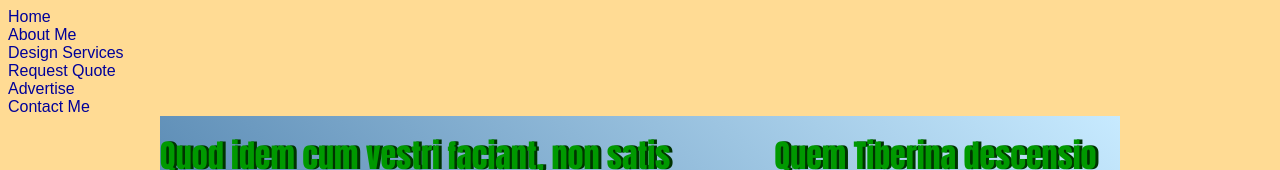
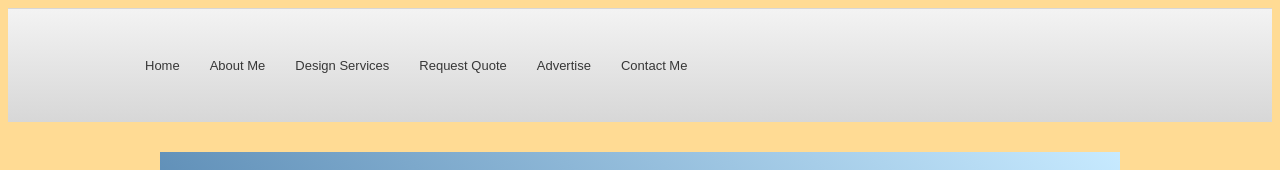
Before and after one commit to Khiyirbeg/myGitfolder, a plain HTML site: page index.html in a window 1280 px wide. Shown: the top 170 px of the page. Drawn offline with Linux system fonts and the light colour scheme.

Commit message:
Fifth commit: creating a menu for the future site and giving the appearance in styles

```diff
--- a/css/style.css
+++ b/css/style.css
@@ -65,3 +65,36 @@ a:hover {
     color: #00FF00;
     text-decoration: underline;
 }
+.menu-wrap {
+    width: 100%;
+    overflow: hidden;
+    background-image: -webkit-gradient(linear, top, bottom, color-stop(0, #f3f3f3), color-stop(1, #d7d7d7));
+    background-image: -o-linear-gradient(top, #f3f3f3, #d7d7d7);
+    background-image: -moz-linear-gradient(top, #f3f3f3, #d7d7d7);
+    background-image: -webkit-linear-gradient(top, #f3f3f3, #d7d7d7);
+    background-image: linear-gradient(to bottom, #f3f3f3, #d7d7d7);
+    border-top: 1px solid #D7D7D7;
+    margin-bottom: 30px;
+}
+.menu-main {
+    width: 990px;
+    margin: 0 auto;
+    overflow: hidden;
+}
+.menu {
+    float: left;
+}
+.menu__list {
+    overflow: hidden;
+}
+.menu__item {
+    float: left;
+}
+.menu__link {
+    display: inline-block;
+    font-size: 13px;
+    color: #373737;
+    line-height: 1;
+    margin: 0 30px 0 0;
+    padding: 50px 0;
+}
--- a/index.html
+++ b/index.html
@@ -10,7 +10,9 @@
 
 <body>
     <div class="header">
-       <div class="menu">
+       <div class="menu-wrap">
+         <div class="menu-main">
+            <div class="menu">
                <ul class="menu__list">
                   <li class="menu__item">
                      <a href="#" class="menu__link">Home</a>
@@ -34,7 +36,9 @@
                <!--/.menu__list-->
             </div>
             <!--/.menu-->
-    </div>
+         </div>
+         <!--/.menu-main-->
+      </div>
   <div class="wrapper">
     <div class="content">
       <h1>Quod idem cum vestri faciant, non satis magnam tribuunt inventoribus gratiam.</h1>
```
